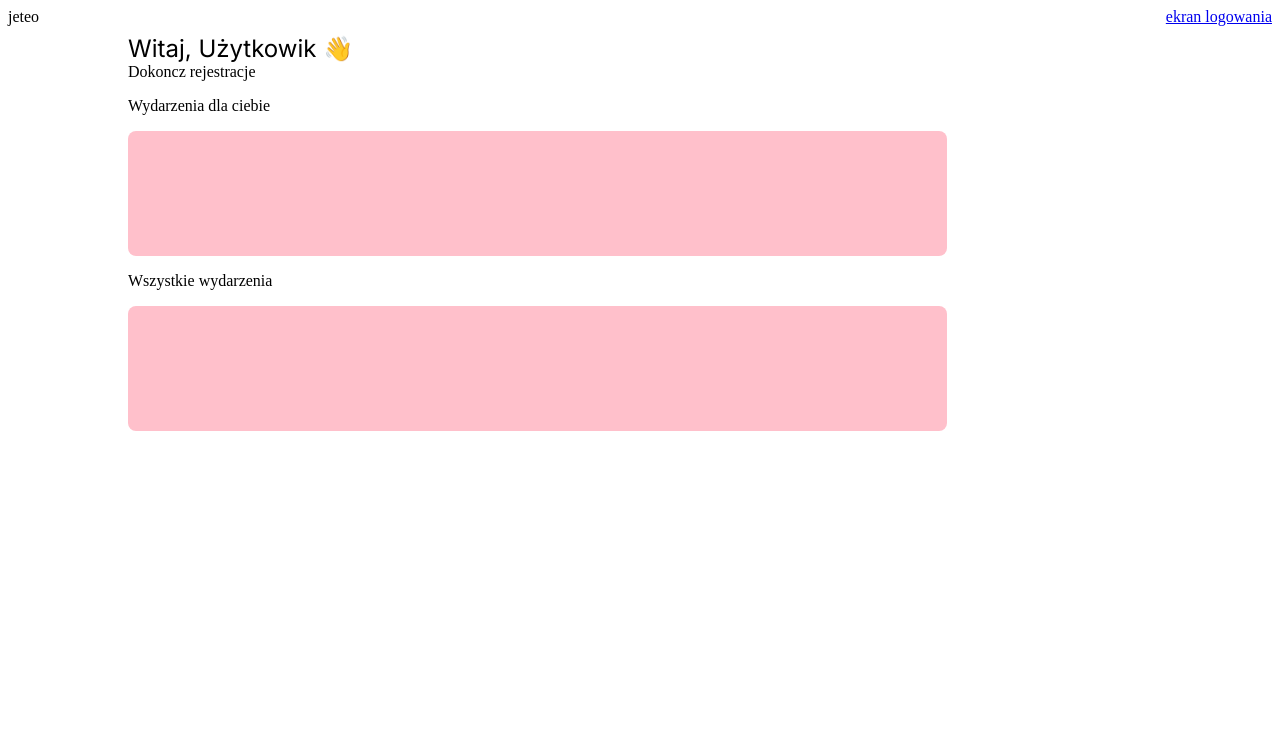
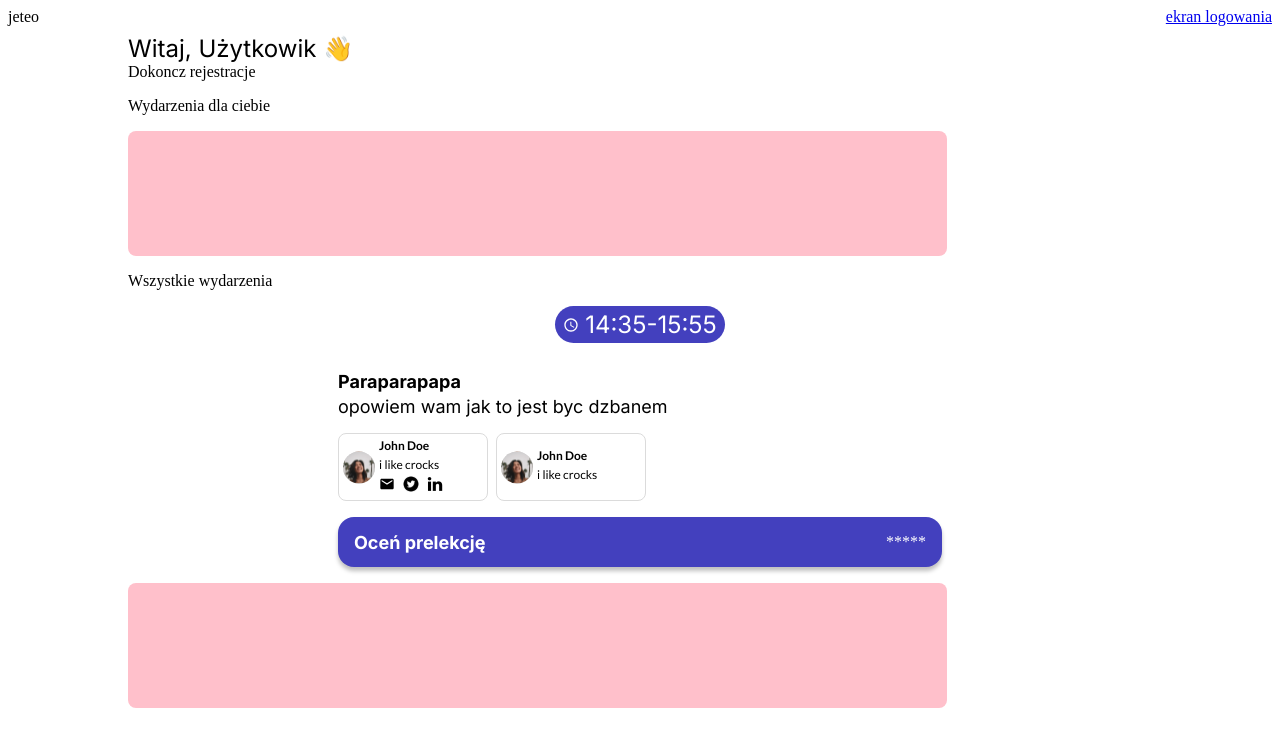
Before and after one commit to Newbies-Workplace/jeteo, a Next.js app in the folder apps/web/: page / in a window 1280 px wide. Shown: the top 746 px of the page. Built offline with nearby package versions, Linux system fonts and the light colour scheme; no server answers.

Commit message:
lecture card added

```diff
--- a/apps/web/src/app/page.tsx
+++ b/apps/web/src/app/page.tsx
@@ -4,6 +4,7 @@ import { NavMenu } from "@/components/navmenu/NavMenu";
 import { GetUser } from "@/components/home/GetUser";
 import { IsFullyRegistered } from "@/components/home/IsFullyRegistered";
 import { Text } from "@/components/text/Text";
+import { LectureCard } from "@/components/lectureCard/LectureCard";
 import  styles  from "@/app/page.module.scss";
 
 export default function Page() {
@@ -27,7 +28,10 @@ export default function Page() {
         </div>
         <div>
             <p>Wszystkie wydarzenia</p>
-            {/* TODO: dodac tu komponent z karteckzami eventu */}
+              <LectureCard
+                startingHour="14:35"
+                endingHour="15:55"
+              />
             <div className={styles.example}></div>
         </div>
 
--- a/apps/web/src/components/lectureCard/LectureCard.tsx
+++ b/apps/web/src/components/lectureCard/LectureCard.tsx
@@ -1,18 +1,23 @@
+import React from "react"
 import styles from "./lectureCard.module.scss"
-import { Card } from "./card/Card"
-import { Text } from "../text/Text"
+import { Card } from "./card/LecturePersonCard"
+import { Text } from "@/components/text/Text"
 import Image from "next/image"
 
 import avatar from "@/assets/Rectangle 225.svg"
 import time from "@/assets/Access time.svg"
+import Link from "next/link"
 
 interface LectureProps {
     startingHour: string,
     endingHour: string,
-}
+};
 
 
 export const LectureCard: React.FC<LectureProps> = ({startingHour,endingHour}) => {
+
+    const isAble: boolean = true;
+
     return (
         <div className={styles.content}>
 
@@ -20,6 +25,8 @@ export const LectureCard: React.FC<LectureProps> = ({startingHour,endingHour}) =
                 <Image
                     alt="time"
                     src={time}
+                    width={16}
+                    height={16}
                 />
                 <Text variant="headM">
                     {startingHour}-{endingHour}
@@ -41,20 +48,31 @@ export const LectureCard: React.FC<LectureProps> = ({startingHour,endingHour}) =
                         image={avatar}
                         name="John Doe"
                         description="i like crocks"
-                        gmail={true}
-                        twitter={true}
-                        linkedin={true}
+                        mail="mail.google.com/mail/u/0/#inbox"
+                        twitter="twitter.com/home?lang=pl"
+                        linkedin="pl.linkedin.com"
                     />
                     <Card
                         image={avatar}
                         name="John Doe"
                         description="i like crocks"
-                        gmail={false}
-                        twitter={false}
-                        linkedin={false}
+                        mail=""
+                        twitter=""
+                        linkedin=""
                     />
                 </div>
+
+                {isAble &&
+                <Link href="/" className={styles.vote}>
+                    <Text variant="headS" bold>
+                        Oceń prelekcję
+                    </Text>
+                    <p>*****</p>
+                </Link>
+                }
             </div>
+
+
 
         </div>
     )
--- /dev/null
+++ b/apps/web/src/components/lectureCard/card/LecturePersonCard.module.scss
@@ -0,0 +1,32 @@
+.card {
+    display: flex;
+    min-width: 150px;
+    align-items: center;
+    align-self: stretch;
+
+    gap: 4px;
+    padding: 4px;
+
+    border-radius: 8px;
+    border: 0.5px solid #DBDBDB;
+    background: #FFF;
+
+  .img {
+      width: 32px;
+      height: 32px;
+  };
+
+  .info {
+      display: flex;
+      flex-direction: column;
+      width: 100px;
+      gap: 4px;
+
+
+
+      .socials {
+          display: flex;
+          gap: 8px;
+      }
+  }
+}
--- a/apps/web/src/components/lectureCard/card/Card.tsx
+++ b/apps/web/src/components/lectureCard/card/LecturePersonCard.tsx
@@ -1,4 +1,5 @@
-import styles from "./Card.module.scss"
+import React from "react"
+import styles from "./LecturePersonCard.module.scss"
 import { Text } from "@/components/text/Text"
 import Image from "next/image"
 import Link from "next/link"
@@ -11,12 +12,12 @@ interface CardProps {
     image: string,
     name: string,
     description: string,
-    gmail: boolean,
-    twitter: boolean,
-    linkedin: boolean,
+    mail: string | undefined,
+    twitter: string | undefined,
+    linkedin: string | undefined,
 }
 
-export const Card: React.FC<CardProps> = ({image,name,description,gmail,twitter,linkedin}) => {
+export const Card: React.FC<CardProps> = ({image,name,description,mail,twitter,linkedin}) => {
     return (
         <div className={styles.card}>
             <Image
@@ -36,9 +37,9 @@ export const Card: React.FC<CardProps> = ({image,name,description,gmail,twitter,
                         {description}
                 </Text>
                 <div className={styles.socials}>
-                    {gmail &&
+                    {mail &&
                         <Link
-                            href="/https://www.google.com/intl/pl/gmail/about/">
+                            href={`https://${mail}`}>
                             <Image
                                 alt="email"
                                 src={emailicon}
@@ -47,7 +48,7 @@ export const Card: React.FC<CardProps> = ({image,name,description,gmail,twitter,
                     }
                     {twitter &&
                         <Link
-                            href="/https://www.google.com/intl/pl/gmail/about/">
+                            href={`https://${twitter}`}>
                             <Image
                                 alt="twitter"
                                 src={twittericon}
@@ -56,7 +57,7 @@ export const Card: React.FC<CardProps> = ({image,name,description,gmail,twitter,
                     }
                     {linkedin &&
                         <Link
-                            href="/https://www.google.com/intl/pl/gmail/about/">
+                            href={`https://${linkedin}`}>
                             <Image
                                 alt="linkedin"
                                 src={linkedlinicon}
--- a/apps/web/src/components/lectureCard/lectureCard.module.scss
+++ b/apps/web/src/components/lectureCard/lectureCard.module.scss
@@ -25,24 +25,53 @@
     .main {
         display: flex;
         flex-direction: column;
+        align-items: flex-start;
+        align-self: center;
 
         width: 636px;
 
-        background-color: $white;
         padding: 16px;
-        align-items: flex-start;
         gap: 16px;
         border-radius: 16px;
+        background: $white;
+
+        @media (max-width: 900px){
+            width: 380px;
+        }
 
         .titlecontainer {
             display: flex;
             flex-direction: column;
+            align-items: flex-start;
+            gap: 4px;
+            align-self: stretch;
+
+            span {
+                align-self: stretch;
+            }
         }
 
         .persons {
             display: flex;
-            width: 100%;
+            align-items: flex-start;
             gap: 8px;
+            align-self: stretch;
+        }
+
+        .vote {
+            display: flex;
+            padding: 0 16px;
+            justify-content: space-between;
+            align-items: center;
+            align-self: stretch;
+
+            text-decoration: none;
+
+            border-radius: 16px;
+            background: $primary;
+            box-shadow: 0px 4px 4px 0px rgba(0, 0, 0, 0.25);
+
+            color: $white;
         }
     }
 }
```
Also changed, not shown: apps/web/src/app/auth/signin/page.tsx (+2 -6 lines), apps/web/src/components/lectureCard/card/Card.module.scss (deleted, +0 -31 lines), apps/web/tsconfig.json (+18 -4 lines).
